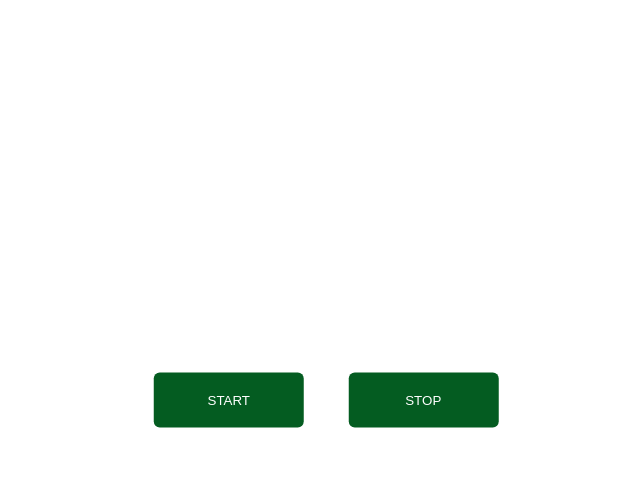
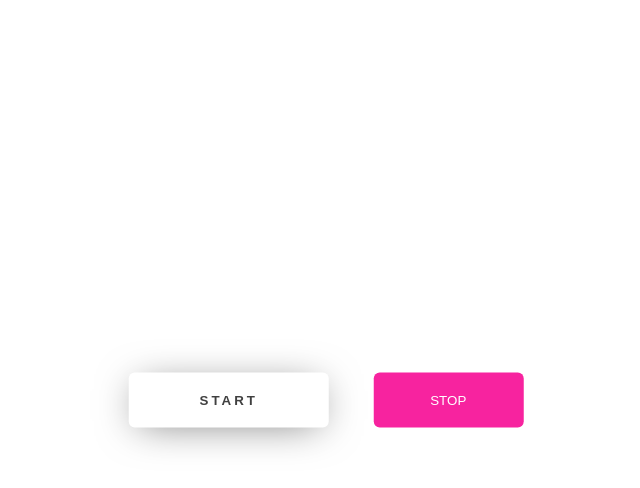
Before and after one commit to serg-grish/goit-js-hw-11-color-switch, a website built with Parcel: page src/index.html in a window 1280 px wide. In both pictures the pointer is over the button "START". Shown: the whole page, without its empty margins (314-954 px from the left). Built offline with nearby package versions, Linux system fonts and the light colour scheme.

Commit message:
Update style.css

```diff
--- a/src/style.css
+++ b/src/style.css
@@ -25,14 +25,25 @@ body {
 
 .btn {
   border: none;
-  background: #045c21;
+  background: #f7239f;
   color: #ffffff !important;
   font-weight: 100;
   min-width: 150px;
   margin: 20px;
+  cursor: pointer;
   padding: 20px;
   text-transform: uppercase;
   border-radius: 6px;
   display: inline-block;
   transition: all 0.3s ease 0s;
 }
+.btn:hover {
+  min-width: 200px;
+  color: #404040 !important;
+  font-weight: 700 !important;
+  letter-spacing: 3px;
+  background: none;
+  -webkit-box-shadow: 0px 5px 40px -10px rgba(0, 0, 0, 0.57);
+  -moz-box-shadow: 0px 5px 40px -10px rgba(0, 0, 0, 0.57);
+  transition: all 0.3s ease 0s;
+}
```
